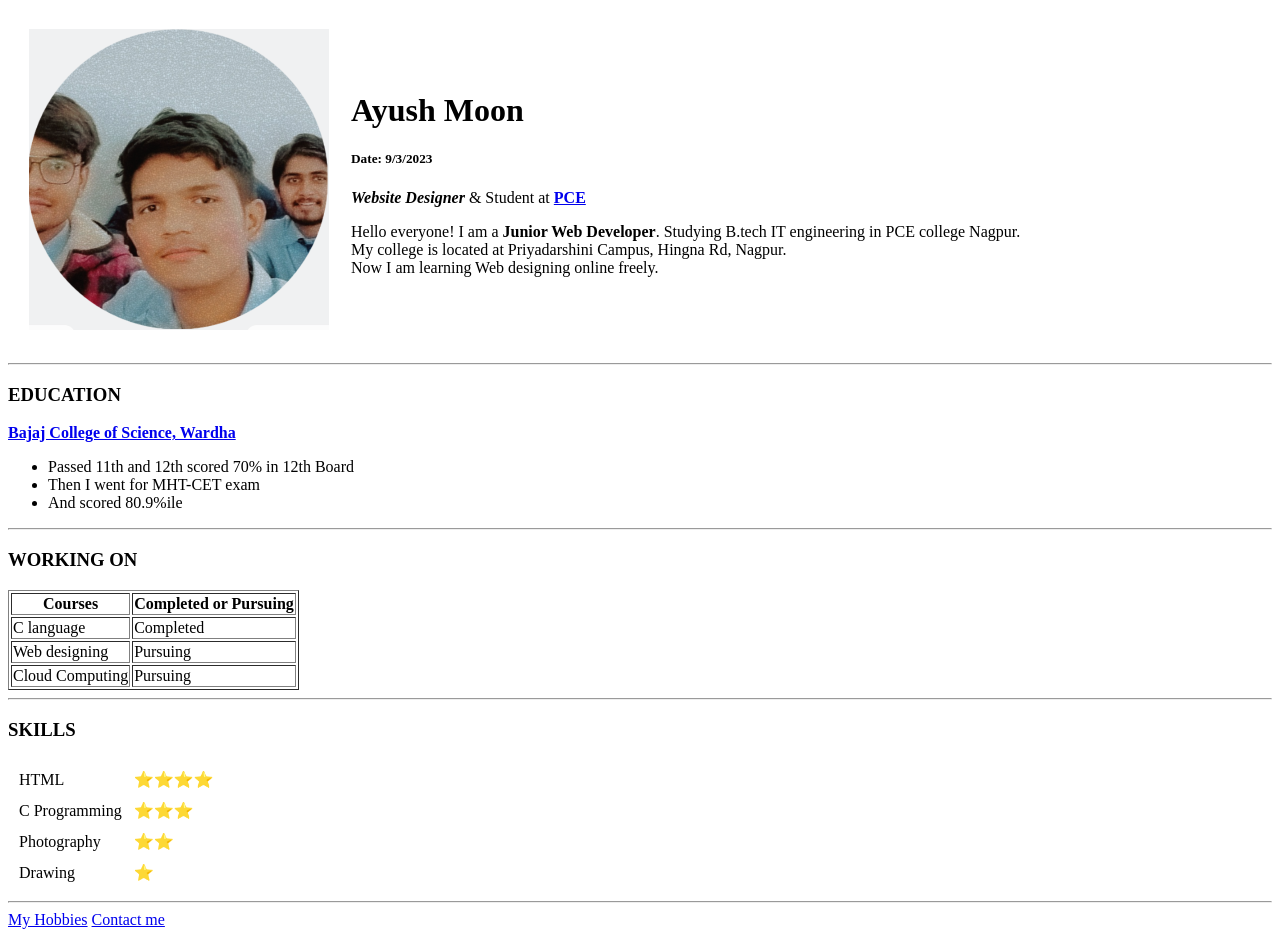
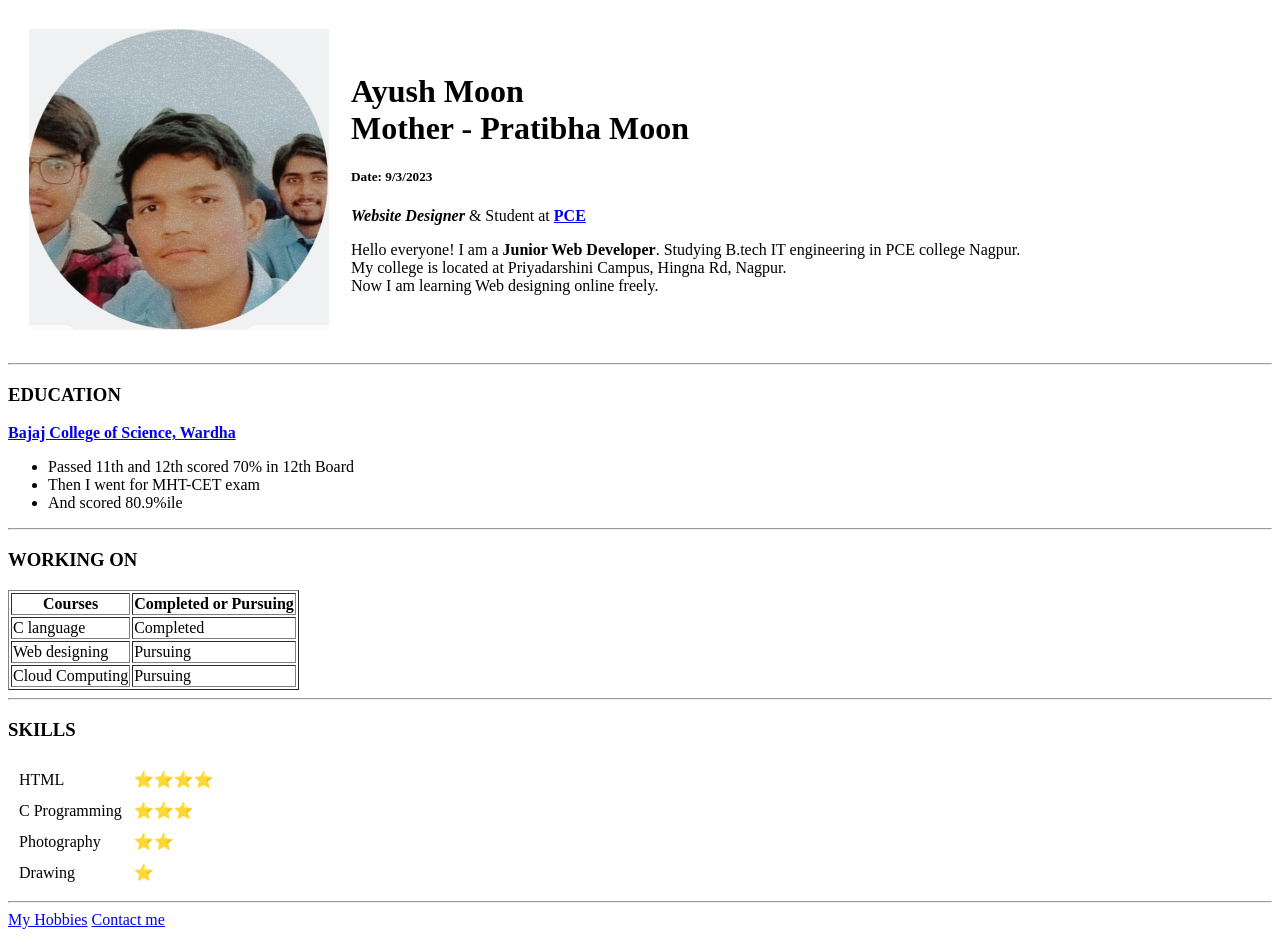
Before and after one commit to ayushmoon/PersonalWebsite, a plain HTML site: page index.html in a window 1280 px wide. Drawn offline with Linux system fonts and the light colour scheme.

Commit message:
add mother name

```diff
--- a/index.html
+++ b/index.html
@@ -10,7 +10,8 @@
     <table cellspacing="20">
         <tr>
             <td><img src="photo.png" alt="Ayush Profile Picture"></td>
-            <td><h1>Ayush Moon</h1>
+            <td><h1>Ayush Moon <br>
+                Mother - Pratibha Moon</h1>
     <h5>Date: 9/3/2023</h5>
     <em><strong>Website Designer</strong></em> & Student at <strong><a href="https://pcenagpur.edu.in/">PCE</a></strong><br>
     <p>Hello everyone! I am a <strong>Junior Web Developer</strong>. Studying B.tech IT engineering in PCE college Nagpur. <br>
```
